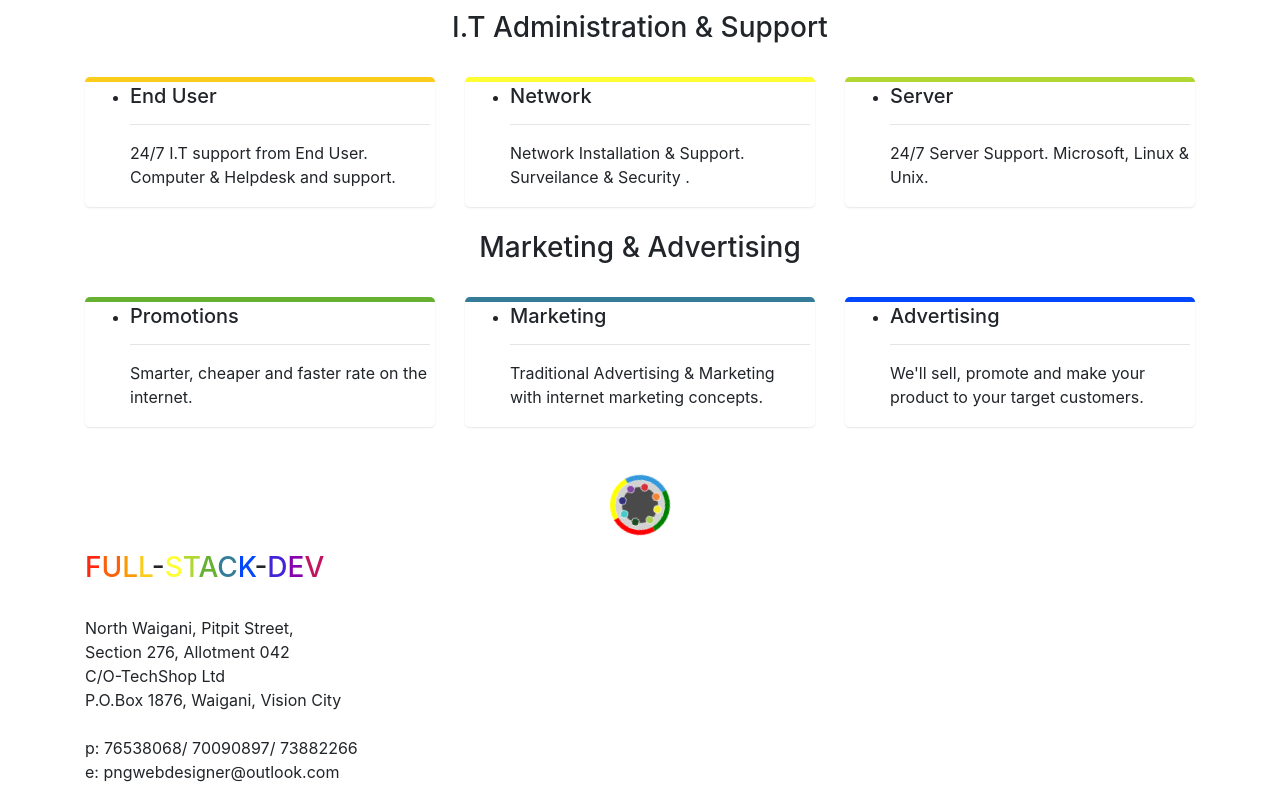
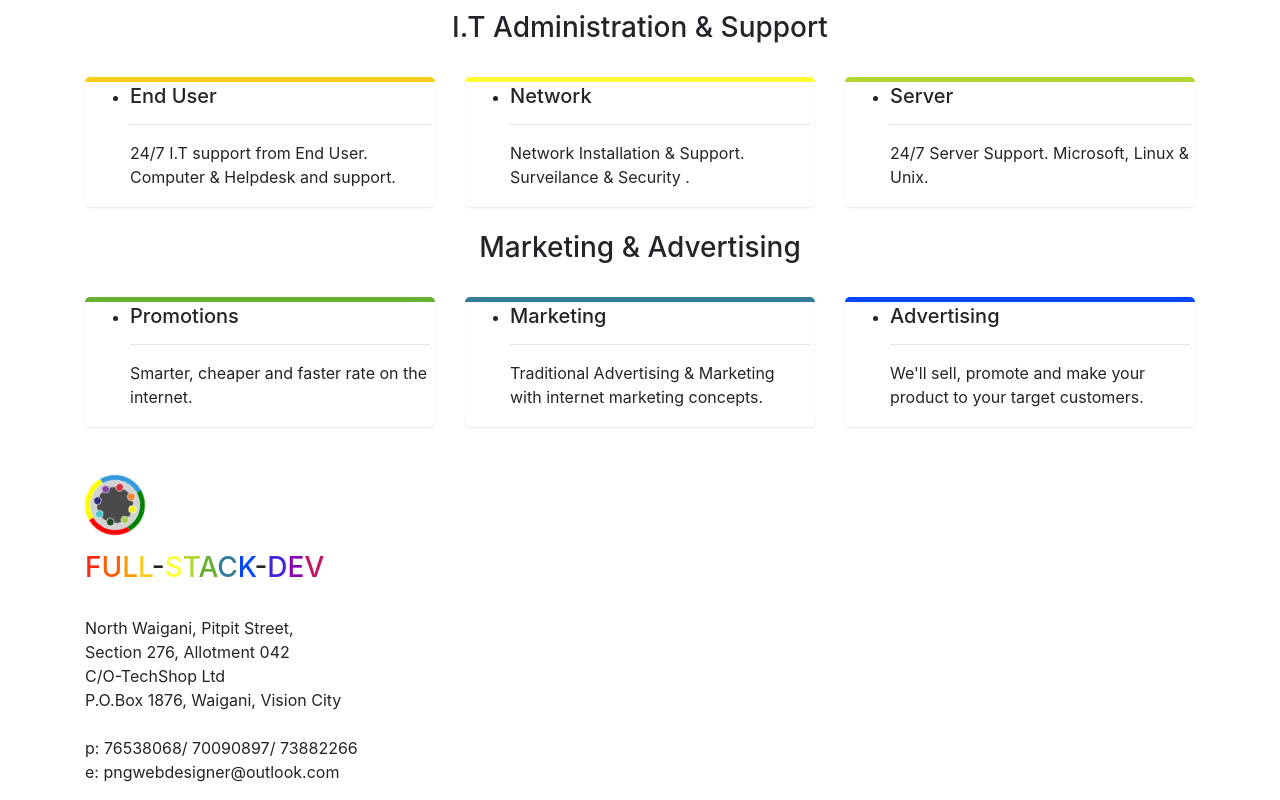
Before and after one commit to randallpaiva/randallpaiva.github.io, a plain HTML site: page index.html in a window 1280 px wide. Shown: the part 932-1732 px from the top of the page. Drawn offline with Linux system fonts and the light colour scheme.

Commit message:
Update index.html

```diff
--- a/index.html
+++ b/index.html
@@ -226,7 +226,7 @@
 		<div class="footer text_center">
 
 
-		<p align="center">
+		<p text-align="center">
 				<a href="index.html"><img class="logo spinner" src="icon_logo.png" width="100px" height="100px" alt="TechShop Ltd | Software Company"></a>
 				<br>
 				<h3>
```
